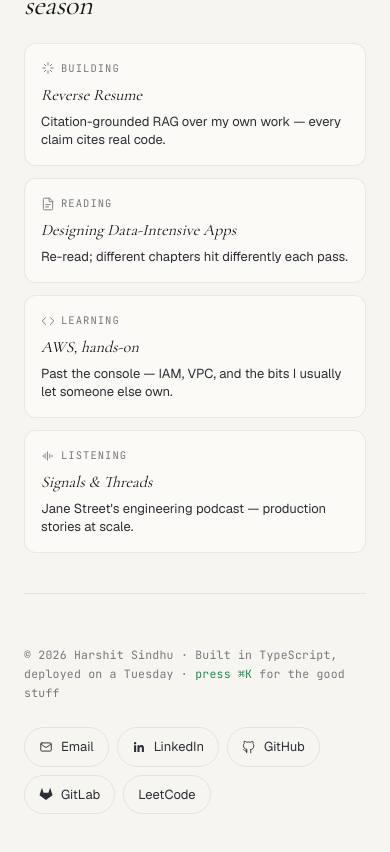
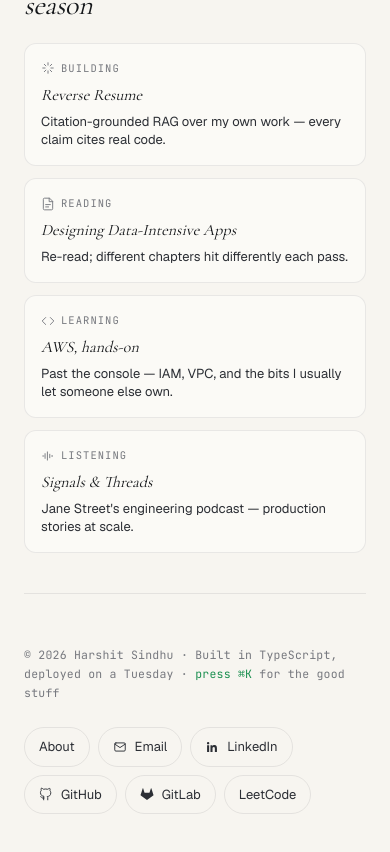
Before and after one commit to HArshit123455/reverse-resume, a Next.js app: page / in a window 390 px wide. Shown: the part 2960-3812 px from the top of the page. Built offline with nearby package versions, Linux system fonts and the light colour scheme; no server answers.

Commit message:
feat(footer): add About link (reachable on mobile where header link is hidden)

```diff
--- a/components/footer.tsx
+++ b/components/footer.tsx
@@ -1,3 +1,4 @@
+import Link from "next/link";
 import { FooterCmdKTrigger } from "./palette/footer-cmd-k-trigger";
 
 export function Footer() {
@@ -11,6 +12,12 @@ export function Footer() {
         <FooterCmdKTrigger /> for the good stuff
       </div>
       <div className="flex flex-wrap gap-2">
+        <Link
+          href="/about"
+          className="inline-flex items-center gap-2 rounded-pill border border-border px-3.5 py-2 text-[13px] text-fg-soft transition-colors hover:border-border-strong hover:text-fg"
+        >
+          About
+        </Link>
         <a
           href="mailto:harshitsindhu10@gmail.com"
           className="inline-flex items-center gap-2 rounded-pill border border-border px-3.5 py-2 text-[13px] text-fg-soft transition-colors hover:border-border-strong hover:text-fg"
```
